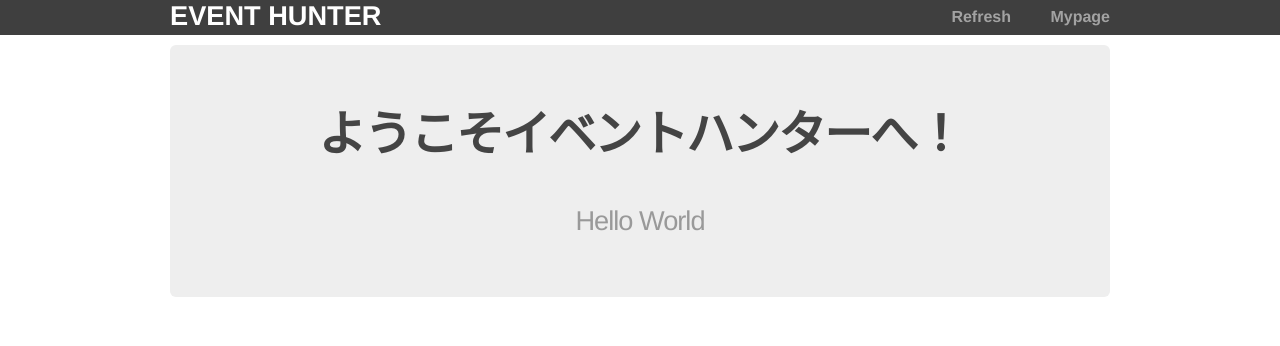
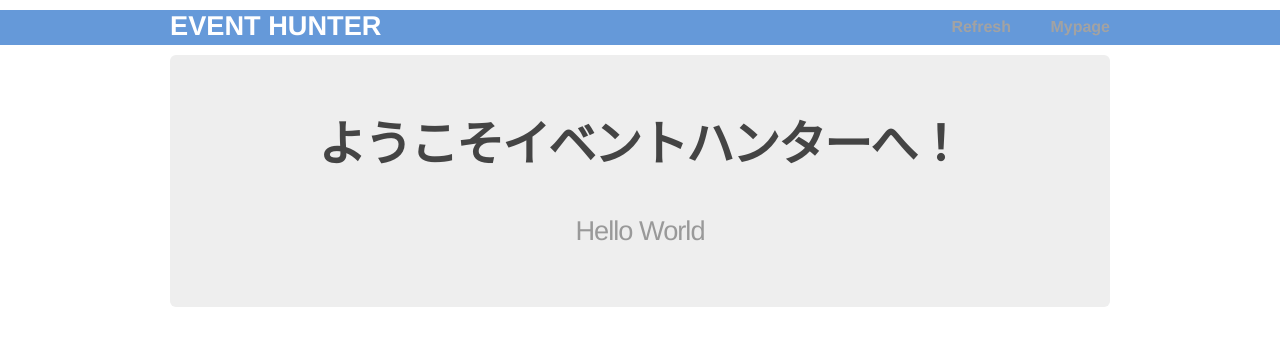
Before and after one commit to Muugii-bs/event_map, a Flask app: page / in a window 1280 px wide. Shown: the top 346 px of the page. Run offline with Flask 2, Linux system fonts and the light colour scheme.

Commit message:
header color changed

```diff
--- a/app/static/css/main.css
+++ b/app/static/css/main.css
@@ -6,11 +6,14 @@ body {
 }
 
 /*
- * Create dark grey header with a white logo
+ * Create dark grey header with a white logo #FBBF00 : toudai color;
  */
 
 header {
-  background-color: #2B2B2B;
+  background-color: #558ED5;
+  position: relative;
+  top: 10px;
+  padding: 40;
   height: 35px;
   width: 100%;
   opacity: .9;
@@ -40,6 +43,8 @@ header h1.logo:hover {
 }
 
 div.jumbo {
+  position: relative;
+  top: 10px;
   padding: 10px 0 30px 0;
   background-color: #eeeeee;
   -webkit-border-radius: 6px;
```
